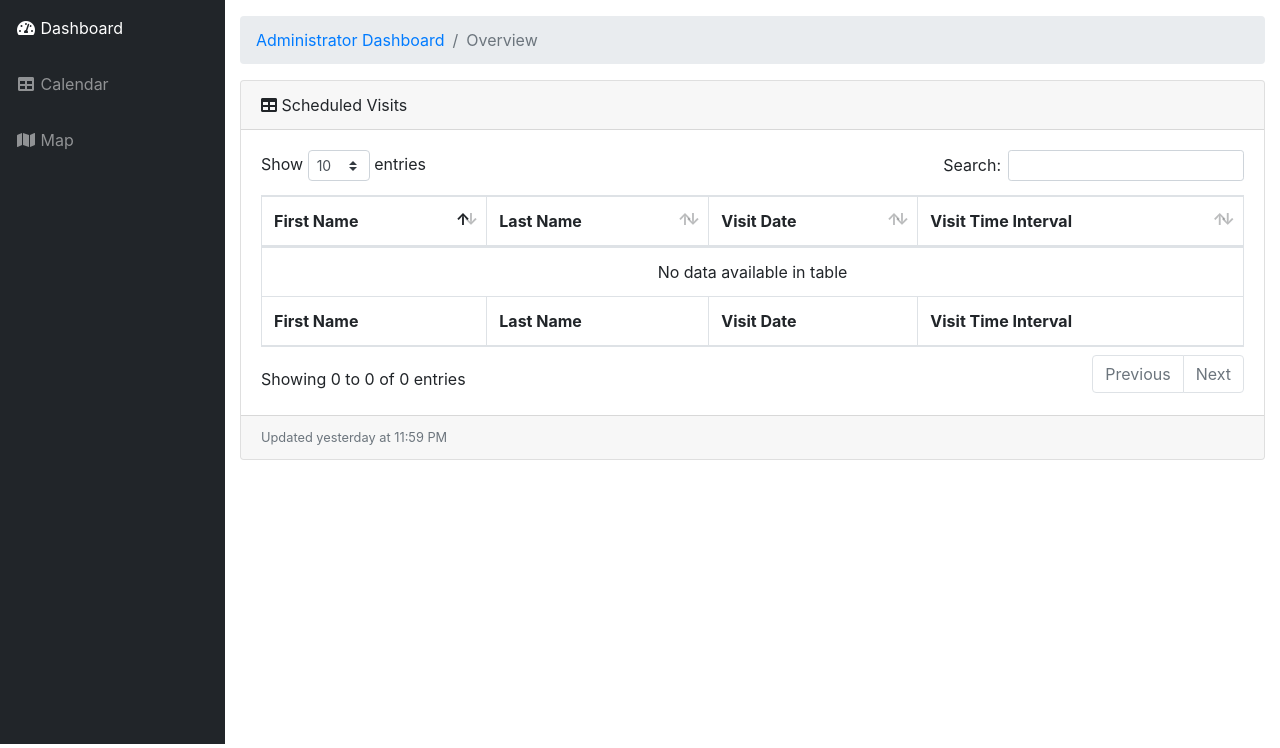
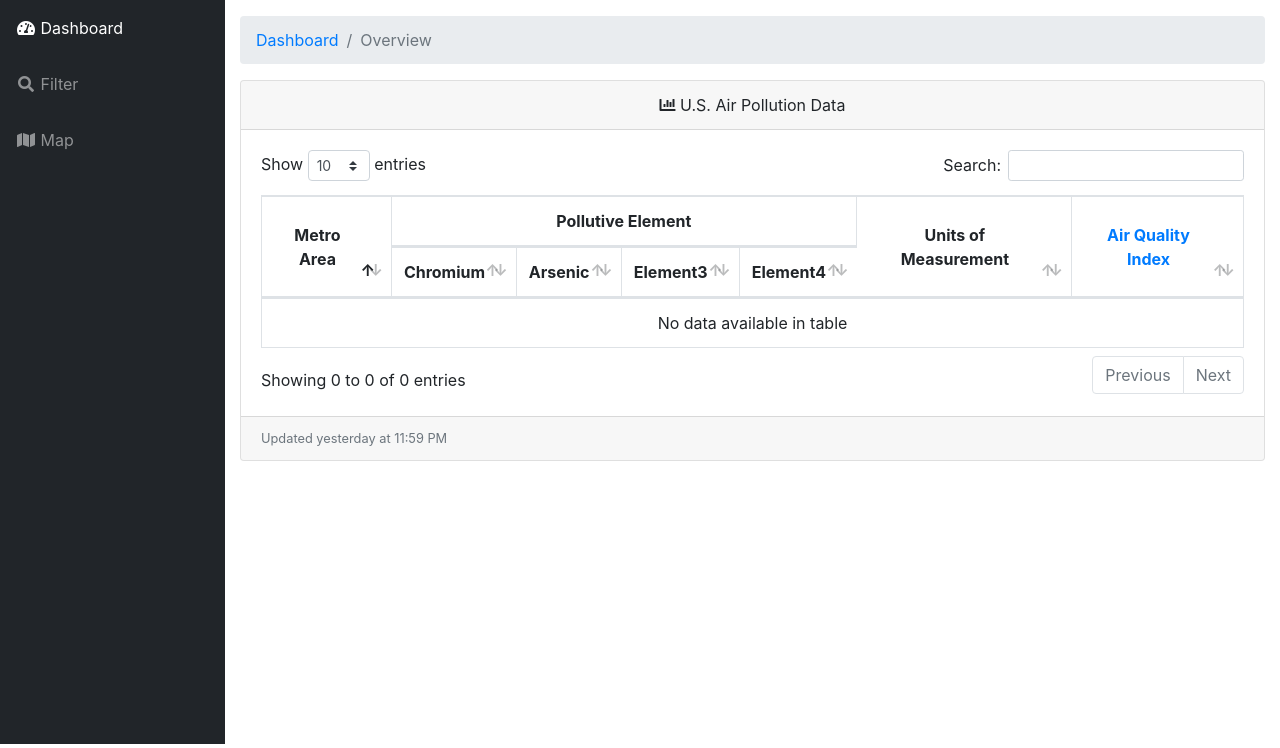
Before and after one commit to CharlestonDigitalHubHackathon/SCC-C1, a Django app: page / in a window 1280 px wide. Shown: the part 52-800 px from the top of the page. Run offline with Django 3.2, Linux system fonts and the light colour scheme; some libraries are stand-ins or nearby versions.

Commit message:
modify front end

```diff
--- a/cc1hackathon/cc1app/templates/main/home_admin.html
+++ b/cc1hackathon/cc1app/templates/main/home_admin.html
@@ -45,8 +45,8 @@
       <li class="nav-item">
         <a class="nav-link" >
           <!--<i class="fas fa-fw fa-chart-area"></i>-->
-          <i class="fas fa-fw fa-table"></i>
-          <span>Calendar</span></a>
+          <i class="fas fa-fw fa-search"></i>
+          <span>Filter</span></a>
       </li>
       <li class="nav-item">
         <a class="nav-link" >
@@ -62,43 +62,41 @@
         <!-- Breadcrumbs-->
         <ol class="breadcrumb">
           <li class="breadcrumb-item">
-            <a href="#">Administrator Dashboard</a>
+            <a href="#">Dashboard</a>
           </li>
           <li class="breadcrumb-item active">Overview</li>
         </ol>
 
         <!-- DataTables Example -->
         <div class="card mb-3">
-          <div class="card-header">
-            <i class="fas fa-table"></i>
-            Scheduled Visits</div>
+          <div class="card-header" style="text-align:center;">
+            <i class="fas fa-chart-bar"></i>
+            U.S. Air Pollution Data</div>
           <div class="card-body">
             <div class="table-responsive">
               <table class="table table-bordered" id="dataTable" width="100%" cellspacing="0">
                 <thead>
                   <tr>
-                    <th>First Name</th>
-                    <th>Last Name</th>
-                    <th>Visit Date</th>
-                    <th>Visit Time Interval</th>
+                    <th style="vertical-align: middle; text-align:center;" rowspan="2">Metro Area</th>
+                    <th style="text-align:center"  colspan="4">Pollutive Element</th>
+                    <th style="vertical-align: middle; text-align:center;" rowspan="2">Units of Measurement</th>
+                    <th style="vertical-align: middle; text-align:center;" rowspan="2"><a href="https://www.epa.gov/sites/production/files/2014-05/documents/zell-aqi.pdf" target="_blank">Air Quality Index</a></th>
+                  </tr>
+                  <tr>
+                    <th>Chromium</th>
+                    <th>Arsenic</th>
+                    <th>Element3</th>
+                    <th>Element4</th>
                   </tr>
                 </thead>
-                {% for visit in visit_objects %}
+                <!--{% for visit in visit_objects %}
                 <tr>
-                  <td>{{ visit.visitor_first_name}}</td>
-                  <td>{{ visit.visitor_last_name}}</td>
-                  <td>{{ visit.visit_date}}</td>
-                  <td>{{ visit.start_time}} - {{ visit.end_time }}</td>
+                  <td></td>
+                  <td></td>
+                  <td></td>
+                  <td></td>
                 </tr>
-                {% endfor %}
-                <tfoot>
-                  <tr>
-                    <th>First Name</th>
-                    <th>Last Name</th>
-                    <th>Visit Date</th>
-                    <th>Visit Time Interval</th>
-                  </tr>
-                </tfoot>
+                {% endfor %}-->
                 <tbody>
                 <!-- embed data from views.py context here -->
                 </tbody>
```
